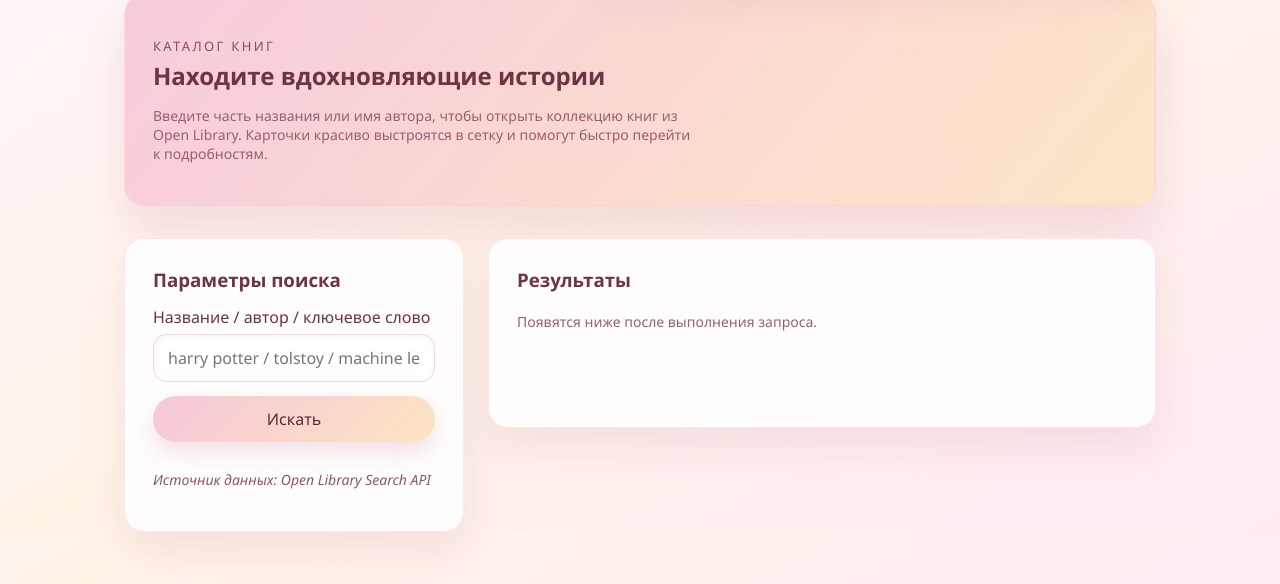
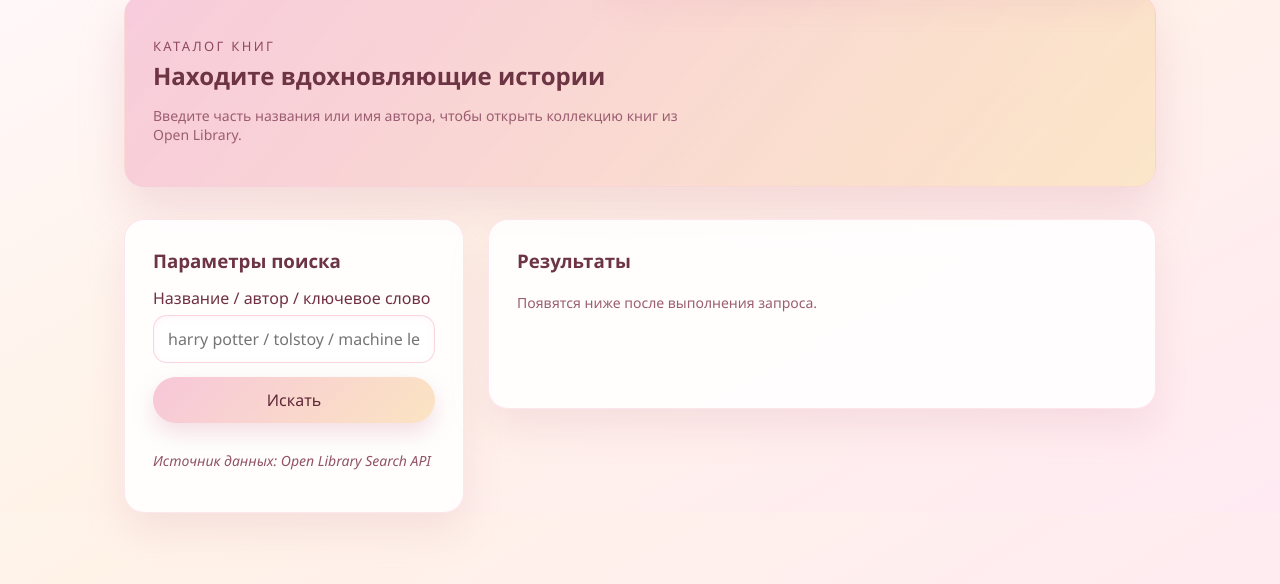
Before and after one commit to dervvilang/weblab2, a plain HTML site: page books.html in a window 1280 px wide. Shown: the part 70-654 px from the top of the page. Drawn offline with Linux system fonts and the light colour scheme.

Commit message:
Update books.html

```diff
--- a/books.html
+++ b/books.html
@@ -26,7 +26,6 @@
           <h2>Находите вдохновляющие истории</h2>
           <p class="muted">
             Введите часть названия или имя автора, чтобы открыть коллекцию книг из Open Library.
-            Карточки красиво выстроятся в сетку и помогут быстро перейти к подробностям.
           </p>
         </div>
       </section>
```
